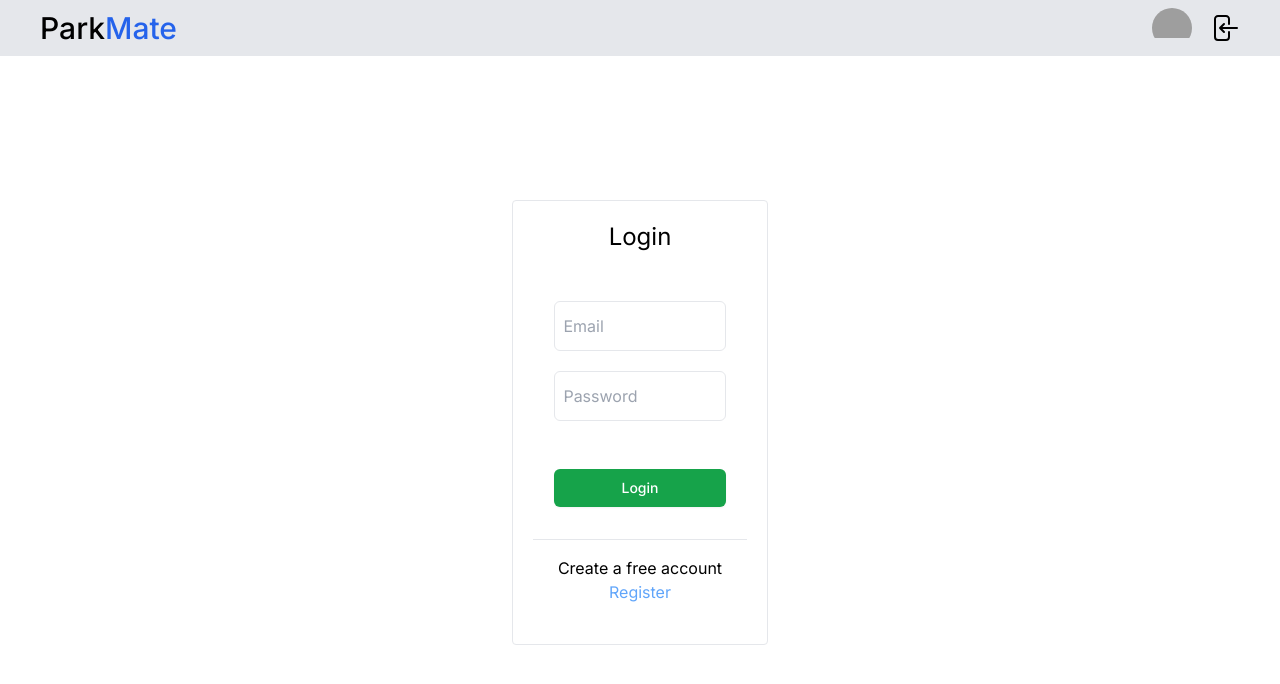
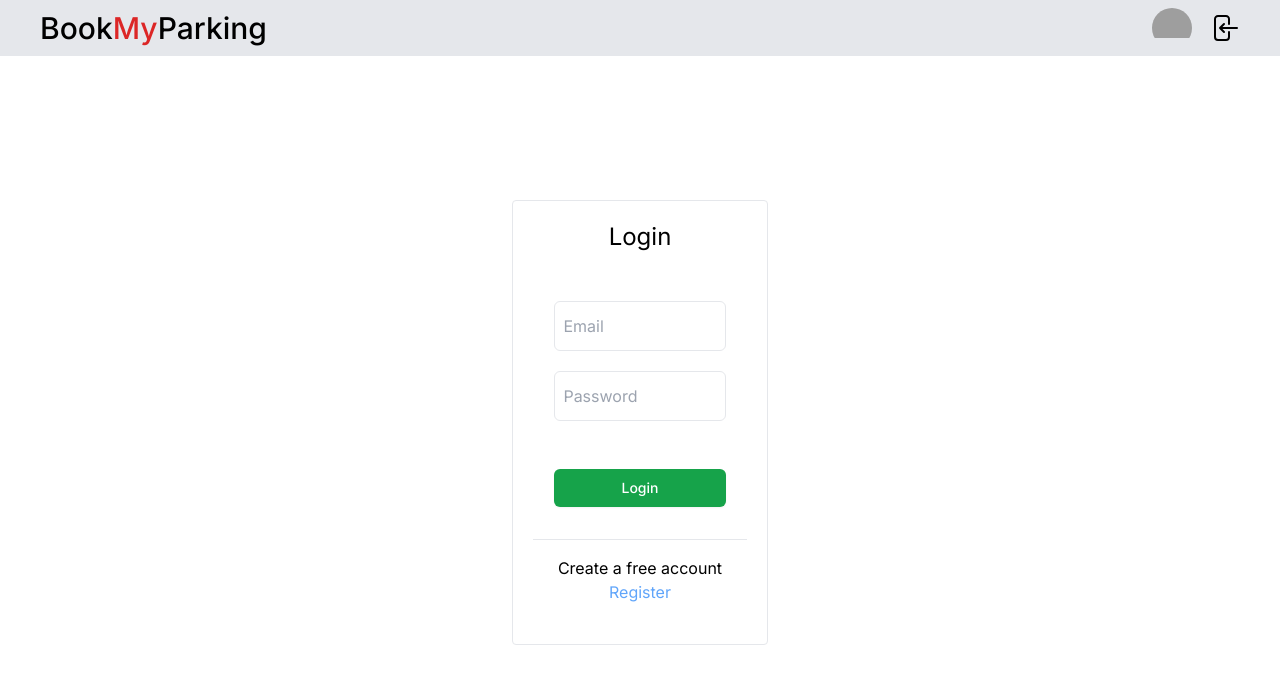
Before and after one commit to PrakashMandal-IV/BookMyParking, a React (Create React App) app: page / in a window 1280 px wide. Shown: the top 684 px of the page. Built offline with nearby package versions, Linux system fonts and the light colour scheme; grey boxes are pictures that could not be loaded.

Commit message:
Add : Change Name

```diff
--- a/src/Pages/Customer/BookParking.jsx
+++ b/src/Pages/Customer/BookParking.jsx
@@ -78,7 +78,7 @@ export default BookParking
 
 
 const OrgListCard = (props) => {
-    const [isOpen, setIsOpen] = useState(!false); // State to track whether the collapsible div is open or not
+    const [isOpen, setIsOpen] = useState(false); // State to track whether the collapsible div is open or not
 
     const [InTime, SetInTime] = useState('')
     const [OutTime, SetOutTime] = useState('')
@@ -156,7 +156,6 @@ const ParkingDetailsOnOrg = (props) => {
     const [SelectedTime, SetSelectedTime] = useState()
     const [IsNewVhicle, SetIsNewVehicle] = useState(false)
     const [PricingList, SetPricingList] = useState([])
-    const [VehicalTypeList,SetVehicalTypeList] = useState([])
     const [VtypeID, SetVTypeID] = useState('')
 
     const [SelectedCarNumber,SetSelectedCarNumber] = useState('')
--- a/src/components/Navbar.jsx
+++ b/src/components/Navbar.jsx
@@ -26,7 +26,7 @@ const Nav = (props) => {
     return (<div className="flex flex-col min-h-screen " id="top">
         <div className="w-full h-14 flex bg-gray-200 px-10">
             <div className="my-auto cursor-pointer" onClick={() => NavigationClick('home')}>
-                <p className="text-3xl font-medium  ">Park<span className="text-blue-600">Mate</span></p>
+                <p className="text-3xl font-medium  ">Book<span className="text-red-600">My</span>Parking</p>
             </div>
             <div className="my-auto ml-auto mr-10">
                 {(props.UserData?.IsAdmin || props.UserData?.IsAgent) && (<p className="text-lg font-medium cursor-pointer" onClick={() => NavigationClick('dashboard')}>Dashboard</p>)}
```
